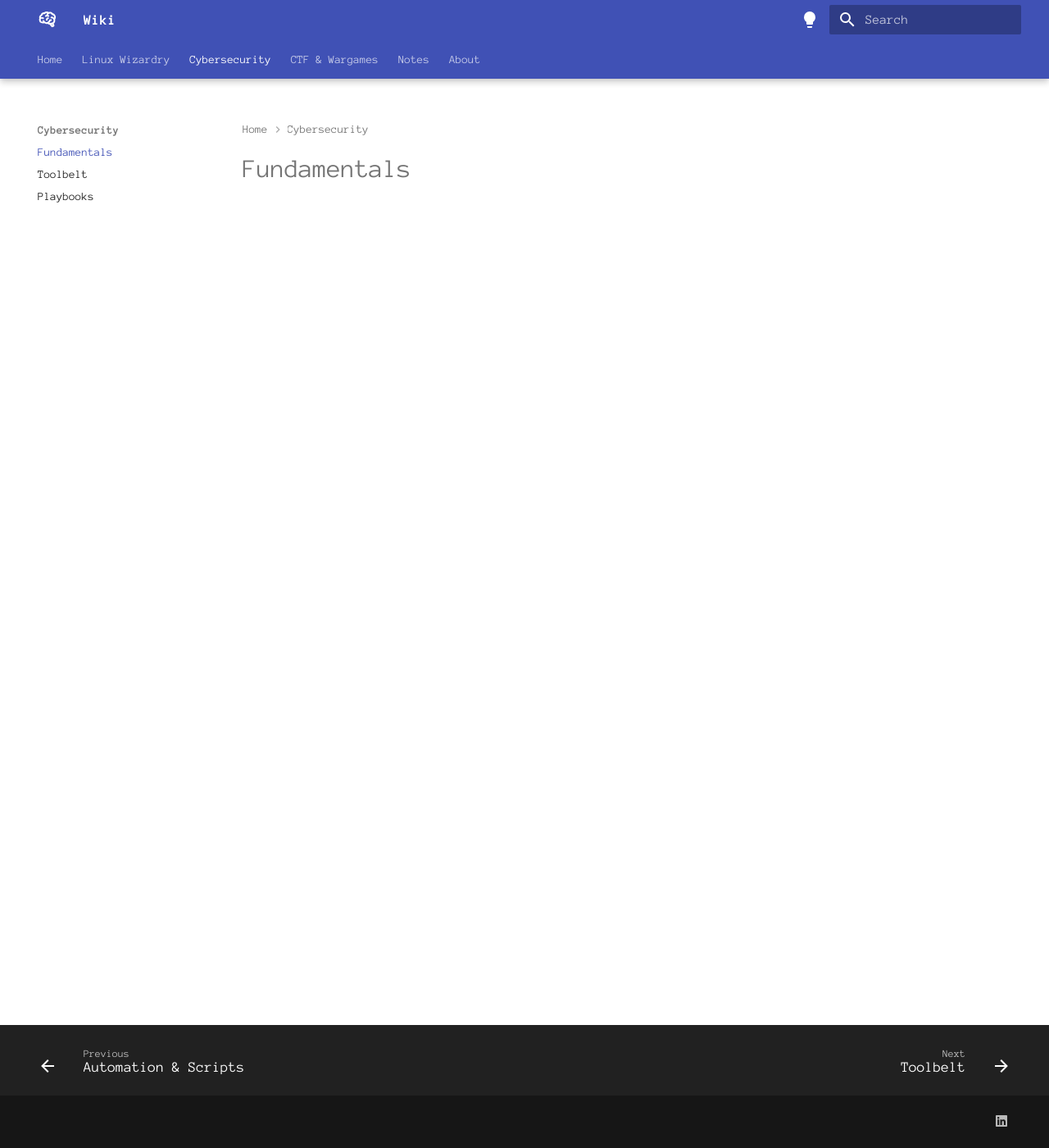
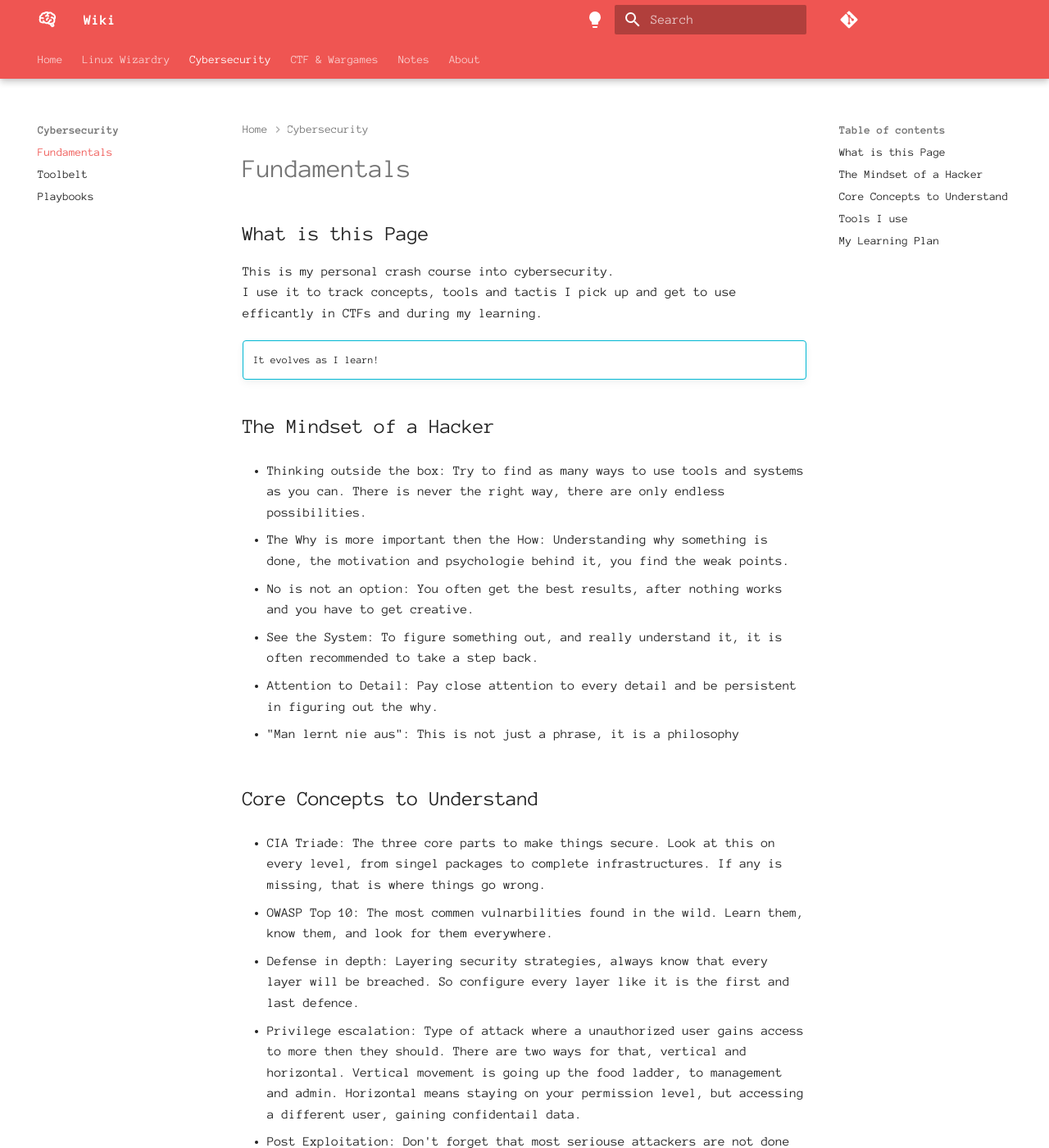
Before and after one commit to Fudomaru/wiki, an MkDocs documentation site: the page built from docs/cybersec/fundamentals.md, in a window 1280 px wide and 1400 px high. Shown: the whole window at 82% size. Built offline with MkDocs 1.6.1 and Material for MkDocs 9.7.7, drawn with Linux system fonts in a browser that asks for light colours; comment, search, counter and statistics services are not loaded; some of the changed text lies outside the part shown.

Commit message:
Updating cyber fundamentals

```diff
--- a/docs/cybersec/fundamentals.md
+++ b/docs/cybersec/fundamentals.md
@@ -2,3 +2,57 @@
 title: Cybersec Fundamenals
 description: Explaing the fundamentals of Cybersecurity, how to use them, abuse and defend against them.
 ---
+
+## What is this Page
+
+This is my personal crash course into cybersecurity.
+I use it to track concepts, tools and tactis I pick up and get to use efficantly in CTFs and during my learning.
+
+!!! info ""
+    It evolves as I learn!
+
+
+## The Mindset of a Hacker
+
+- Thinking outside the box: Try to find as many ways to use tools and systems as you can. There is never the right way, there are only endless possibilities.
+
+- The Why is more important then the How: Understanding why something is done, the motivation and psychologie behind it, you find the weak points.
+
+- No is not an option: You often get the best results, after nothing works and you have to get creative.
+
+- See the System: To figure something out, and really understand it, it is often recommended to take a step back.
+
+- Attention to Detail: Pay close attention to every detail and be persistent in figuring out the why.
+
+- "Man lernt nie aus": This is not just a phrase, it is a philosophy
+
+##  Core Concepts to Understand
+
+- CIA Triade: The three core parts to make things secure. Look at this on every level, from singel packages to complete infrastructures. If any is missing, that is where things go wrong.
+
+- OWASP Top 10: The most commen vulnarbilities found in the wild. Learn them, know them, and look for them everywhere.
+
+- Defense in depth: Layering security strategies, always know that every layer will be breached. So configure every layer like it is the first and last defence.
+
+- Privilege escalation: Type of attack where a unauthorized user gains access to more then they should. There are two ways for that, vertical and horizontal. Vertical movement is going up the food ladder, to management and admin. Horizontal means staying on your permission level, but accessing a different user, gaining confidentail data.
+
+- Post Exploitation: Don't forget that most seriouse attackers are not done after they get access. They will try to get persistence, escalate privileges, and gather information.
+
+## Tools I use
+
+- nmap: Networkscanner of choice.
+
+- Burp Suite: Package interception, changing and exploring of WebApps on a new level.
+
+- John the Ripper: Because weak passwords are still more common then you think.
+
+- ffuf: Because Enumerating is at least half of the game.
+
+- netcat: The Swiss army knife of raw Networking Connections.
+
+## My Learning Plan
+
+Phase 1: Basics - get as much Hands on as you can.
+Phase 2: Enumeration - try to learn to understand systems quickly.
+Phase 3: Exploration - warming up with all the common bugs.
+Phase 4: Real World - getting my Hands dirty in Bug Bounty
--- a/mkdocs.yml
+++ b/mkdocs.yml
@@ -19,6 +19,8 @@
       toggle:
         icon: material/lightbulb
         name: Dark
+      primary: red
+      accent: deep orange
 
     # Palette toggle for dark mode
     - scheme: slate
@@ -54,6 +56,10 @@
   - pymdownx.details
   - pymdownx.superfences
 
+repo_url: https://github.com/fudomaru/wiki
+repo_name: ""
+edit_uri: ""
+
 nav:
   - Home: index.md
   - Linux Wizardry:
```
